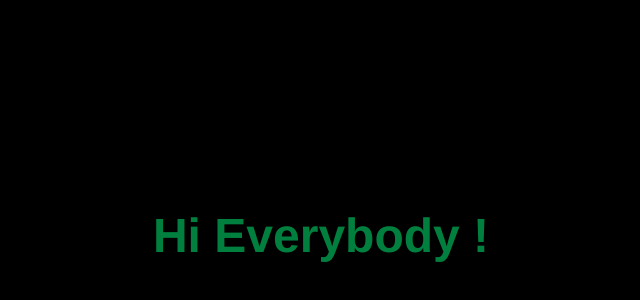
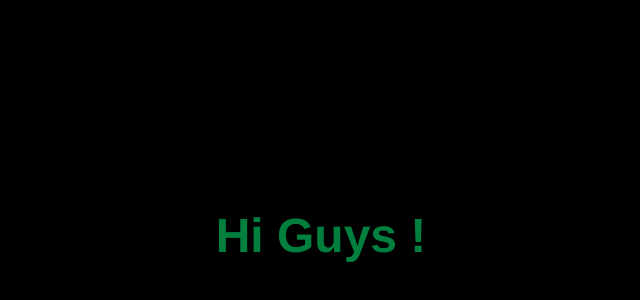
Before and after one commit to cherifyounouss/practice, a plain HTML site: page index.html in a window 1280 px wide. Shown: the part 172-472 px from the top of the page, without its empty margins (327-967 px from the left). Drawn offline with Linux system fonts and the light colour scheme.

Commit message:
everybody->guys

```diff
--- a/index.html
+++ b/index.html
@@ -18,6 +18,6 @@
 	</style>
 </head>
 <body>
-	<h1>Hi Everybody !</h1>
+	<h1>Hi Guys !</h1>
 </body>
 </html>
```
